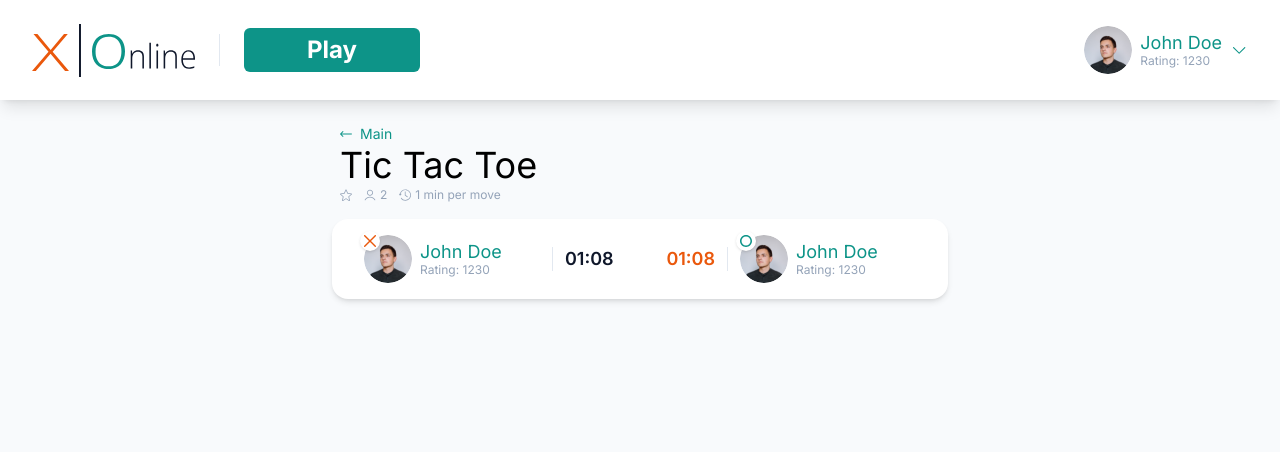
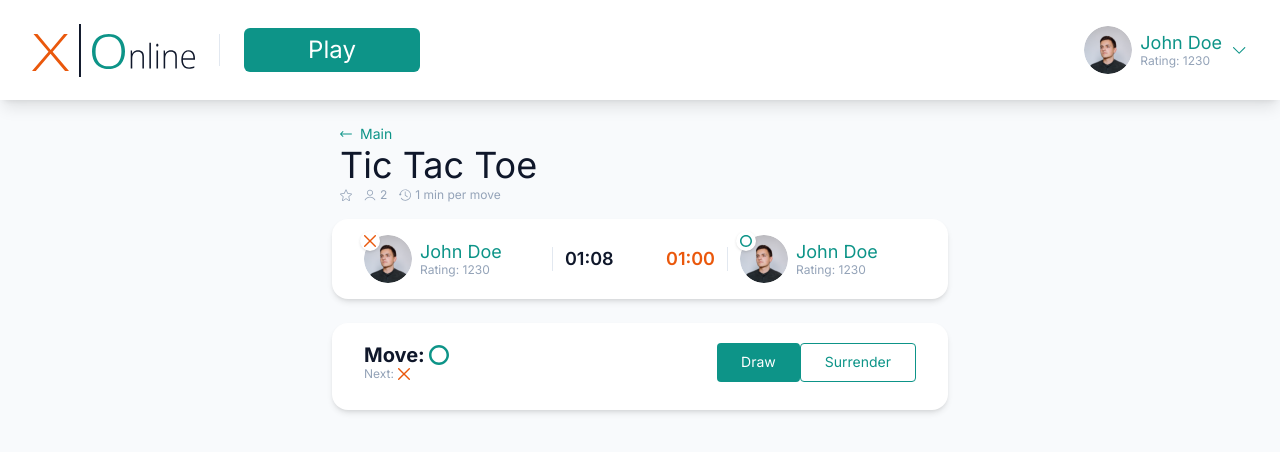
Before and after one commit to ukrWily/xo, a Next.js app: page / in a window 1280 px wide. Shown: the top 452 px of the page. Built offline with nearby package versions, Linux system fonts and the light colour scheme.

Commit message:
Starting GameField

```diff
--- /dev/null
+++ b/components/game/game-field.jsx
@@ -0,0 +1,33 @@
+import clsx from "clsx";
+import { ZeroIcon } from "./icons/zero-icon";
+import { CrossIcon } from "./icons/cross-icon";
+import { UIButton } from "../uikit/ui-button";
+
+export function GameField({ className }) {
+  return (
+    <div
+      className={clsx(
+        className,
+        "bg-white rounded-2xl shadow-md px-8 pt-5 pb-7"
+      )}
+    >
+      <div className="flex">
+        <div className="mr-auto">
+          <div className="flex items-center gap-1 text-xl font-bold leading-tight">
+            Move: <ZeroIcon className="w-5 h-5" />
+          </div>
+          <div className="flex items-center gap-1 text-xs text-slate-400 leading-tight">
+            Next: <CrossIcon />
+          </div>
+        </div>
+
+        <UIButton size="md" variant="primary">
+          Draw
+        </UIButton>
+        <UIButton size="md" variant="outline">
+          Surrender
+        </UIButton>
+      </div>
+    </div>
+  );
+}
--- a/components/game/game-info.jsx
+++ b/components/game/game-info.jsx
@@ -23,7 +23,7 @@ export function GameInfo({ className }) {
       </div>
 
       <div className="flex gap-3 items-center">
-        <div className="text-orange-600 text-lg font-semibold">01:08</div>
+        <div className="text-orange-600 text-lg font-semibold">01:00</div>
         <div className="h-6 w-px bg-slate-200" />
         <div className="relative">
           <Profile className="w-44" />
--- a/components/game/icons/zero-icon.jsx
+++ b/components/game/icons/zero-icon.jsx
@@ -1,6 +1,7 @@
-export function ZeroIcon() {
+export function ZeroIcon({ className }) {
   return (
     <svg
+      className={className}
       width="12"
       height="12"
       viewBox="0 0 20 20"
--- a/components/game/index.js
+++ b/components/game/index.js
@@ -1,2 +1,3 @@
 export { GameTile } from "./game-title";
 export { GameInfo } from "./game-info";
+export { GameField } from "./game-field";
--- a/components/header/header.jsx
+++ b/components/header/header.jsx
@@ -3,15 +3,16 @@ import Image from "next/image";
 import logo from "./logo.svg";
 import { Profile } from "../profile/profile";
 import { ArrowDownIcon } from "./arrow-down-icon";
+import { UIButton } from "../uikit/ui-button";
 
 export function Header() {
   return (
     <header className="bg-white h-[100px] flex items-center p-8 shadow-lg">
       <Image src={logo} alt="Logo" />
       <div className="w-px h-8 bg-slate-200 mx-6" />
-      <button className="bg-teal-600 w-44 py-2 rounded-md text-white font-bold hover:bg-teal-500 hover:shadow-[0_5px_5px_rgba(0,0,0,0.5)] active::shadow-[0_1px_1px_rgba(0,0,0,0.5)] active:scale-90 transition-all text-2xl leading-tight">
+      <UIButton className="w-44" size="lg" variant="primary">
         Play
-      </button>
+      </UIButton>
       <button className="ml-auto flex items-center gap-2 text-teal-600">
         <Profile />
         <ArrowDownIcon />
--- /dev/null
+++ b/components/uikit/ui-button.jsx
@@ -0,0 +1,30 @@
+import clsx from "clsx";
+
+/**
+ * UIButton component renders a styled button with different sizes and variants.
+ *
+ * @param {Object} props - The properties object.
+ * @param {React.ReactNode} props.children - The content to be displayed inside the button.
+ * @param {string} [props.className] - Additional class names to apply to the button.
+ * @param {'md' | 'lg'} props.size - The size of the button. Can be 'md' (medium) or 'lg' (large).
+ * @param {'primary' | 'outline'} props.variant - The variant of the button. Can be 'primary' or 'outline'.
+ * @returns {JSX.Element} The rendered button component.
+ */
+
+export function UIButton({ children, className, size, variant }) {
+  const buttonClassName = clsx(
+    "transition-colors",
+    className,
+    {
+      md: "text-sm leading-tight px-6 rounded py-2",
+      lg: "text-2xl leading-tight px-5 rounded-md py-2",
+    }[size],
+    {
+      primary:
+        "bg-teal-600 text-white hover:bg-teal-500 hover:shadow-[0_5px_5px_rgba(0,0,0,0.5)] active::shadow-[0_1px_1px_rgba(0,0,0,0.5)] active:scale-90  ",
+      outline: "border border-teal-600 text-teal-600 hover:bg-teal-50",
+    }[variant]
+  );
+
+  return <button className={buttonClassName}>{children}</button>;
+}
--- a/pages/_app.jsx
+++ b/pages/_app.jsx
@@ -1,3 +1,4 @@
+import clsx from "clsx";
 import "../styles/global.css";
 import { Inter } from "next/font/google";
 
@@ -9,7 +10,7 @@ const inter = Inter({
 
 export default function App({ Component, pageProps }) {
   return (
-    <div className={inter.className}>
+    <div className={clsx(inter.className, "text-slate-900")}>
       <Component {...pageProps} />
     </div>
   );
--- a/pages/index.jsx
+++ b/pages/index.jsx
@@ -1,6 +1,7 @@
 import { Header } from "../components/header";
 import { GameTitle } from "../components/game/game-title";
 import { GameInfo } from "../components/game/game-info";
+import { GameField } from "../components/game/game-field";
 
 export default function HomePage() {
   return (
@@ -9,6 +10,7 @@ export default function HomePage() {
       <main className="pt-6 mx-auto max-w-[616px]">
         <GameTitle />
         <GameInfo className="mt-4" />
+        <GameField className="mt-6" />
       </main>
     </div>
   );
```
